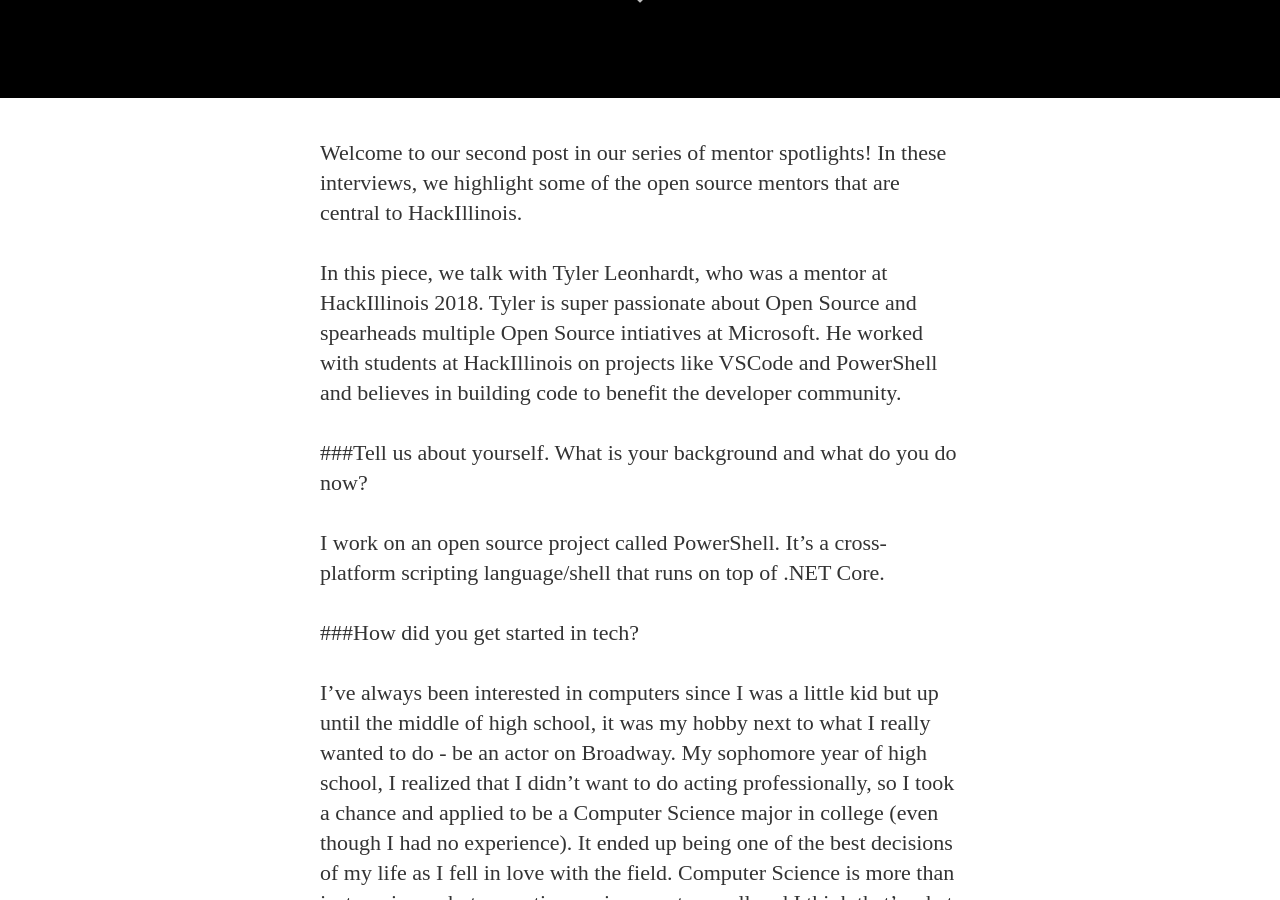
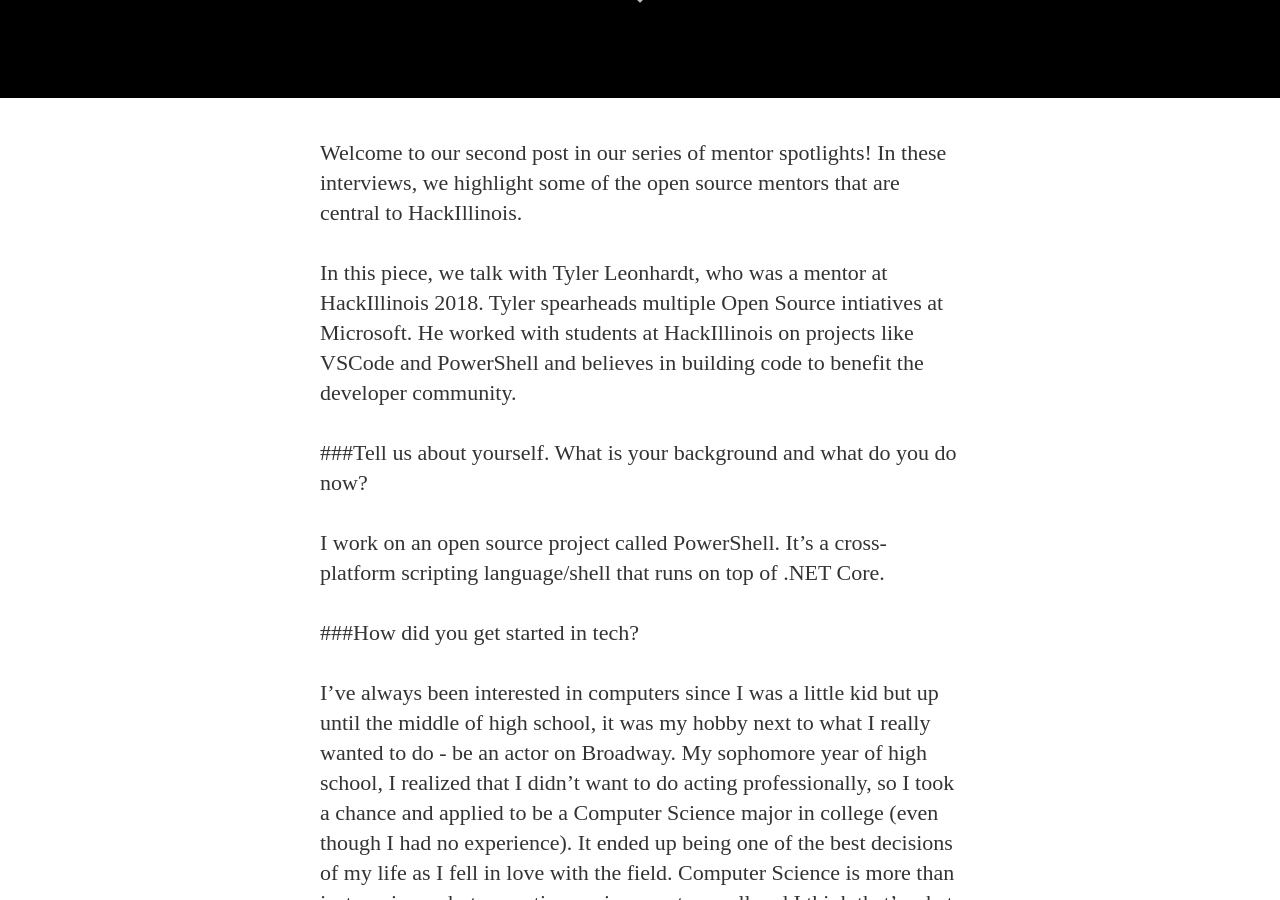
Before and after one commit to HackIllinois/blog, a Jekyll site: the page built from _posts/2018-09-04-mentor-spotlight-tyler-leonhardt.markdown, in a window 1280 px wide and 900 px high, scrolled down 802 px. Built offline with Jekyll 4.4.1, drawn with Linux system fonts in a browser that asks for light colours; nearby versions of some CDN libraries; some web fonts are replaced.

Commit message:
Minor change.

```diff
--- a/_posts/2018-09-04-mentor-spotlight-tyler-leonhardt.markdown
+++ b/_posts/2018-09-04-mentor-spotlight-tyler-leonhardt.markdown
@@ -10,7 +10,7 @@
 
 Welcome to our second post in our series of mentor spotlights! In these interviews, we highlight some of the open source mentors that are central to HackIllinois.
 
-In this piece, we talk with Tyler Leonhardt, who was a mentor at HackIllinois 2018. Tyler is super passionate about Open Source and spearheads multiple Open Source intiatives at Microsoft. He worked with students at HackIllinois on projects like VSCode and PowerShell and believes in building code to benefit the developer community.
+In this piece, we talk with Tyler Leonhardt, who was a mentor at HackIllinois 2018. Tyler spearheads multiple Open Source intiatives at Microsoft. He worked with students at HackIllinois on projects like VSCode and PowerShell and believes in building code to benefit the developer community.
 
 ###Tell us about yourself. What is your background and what do you do now?
 
```
